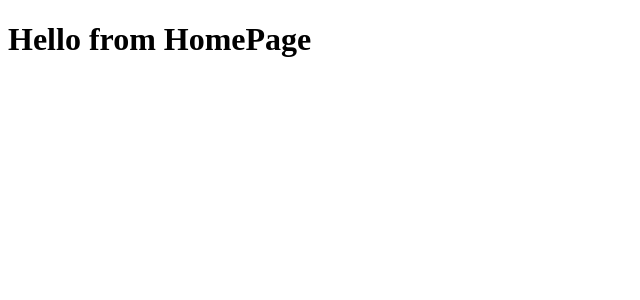
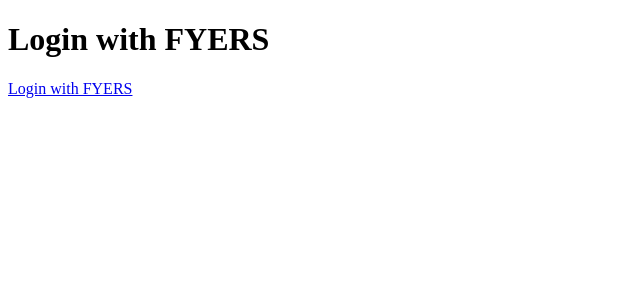
Before and after one commit to asheshpathak/collective-fin-fetch-api, a React (Create React App) app in the folder client/collective-fetch-api/: page / in a window 1280 px wide. Shown: the top 300 px of the page, without its empty margins (0-640 px from the left). Built offline with nearby package versions, Linux system fonts and the light colour scheme; no server answers.

Commit message:
made changes to frontend

```diff
--- a/client/collective-fetch-api/src/App.tsx
+++ b/client/collective-fetch-api/src/App.tsx
@@ -19,7 +19,7 @@
       <BrowserRouter>
         <Routes>
           <Route path="/">
-            <Route index element={accessToken ? <Login /> : <Homepage />} />
+            <Route index element={accessToken ? <Homepage /> : <Login />} />
             <Route path="/login" element={<Login />} />
             <Route path="/home" element={<Homepage />} />
           </Route>
```
